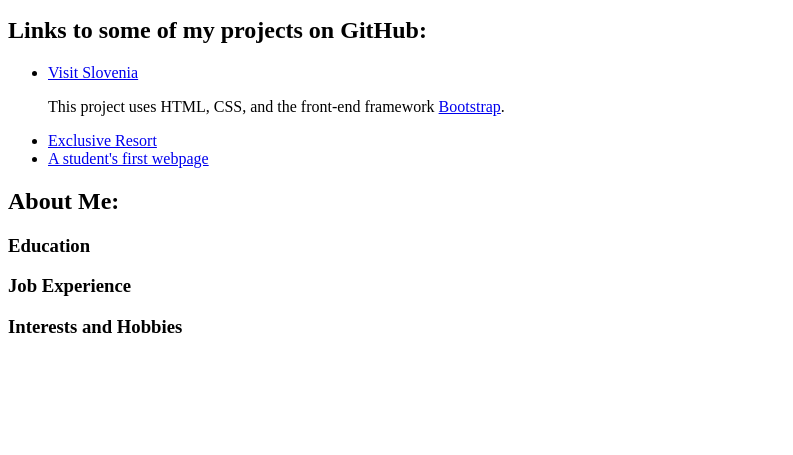
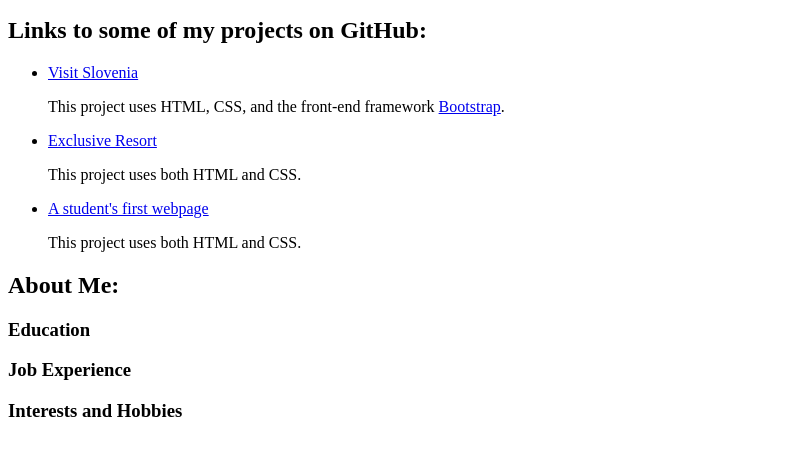
Before and after one commit to zanderalex/portfolio, a plain HTML site: page index.html in a window 1280 px wide. Shown: the part 101-556 px from the top of the page, without its empty margins (0-793 px from the left). Drawn offline with Linux system fonts and the light colour scheme.

Commit message:
add additional link descriptions

```diff
--- a/index.html
+++ b/index.html
@@ -17,9 +17,11 @@
       </li>
       <li>
         <a href="https://github.com/zanderalex/resort">Exclusive Resort</a>
+        <p>This project uses both HTML and CSS.</p>
       </li>
       <li>
         <a href="https://github.com/zanderalex/My-first-webpage2">A student's first webpage</a>
+        <p>This project uses both HTML and CSS.</p>
       </li>
     </ul>
 
```
